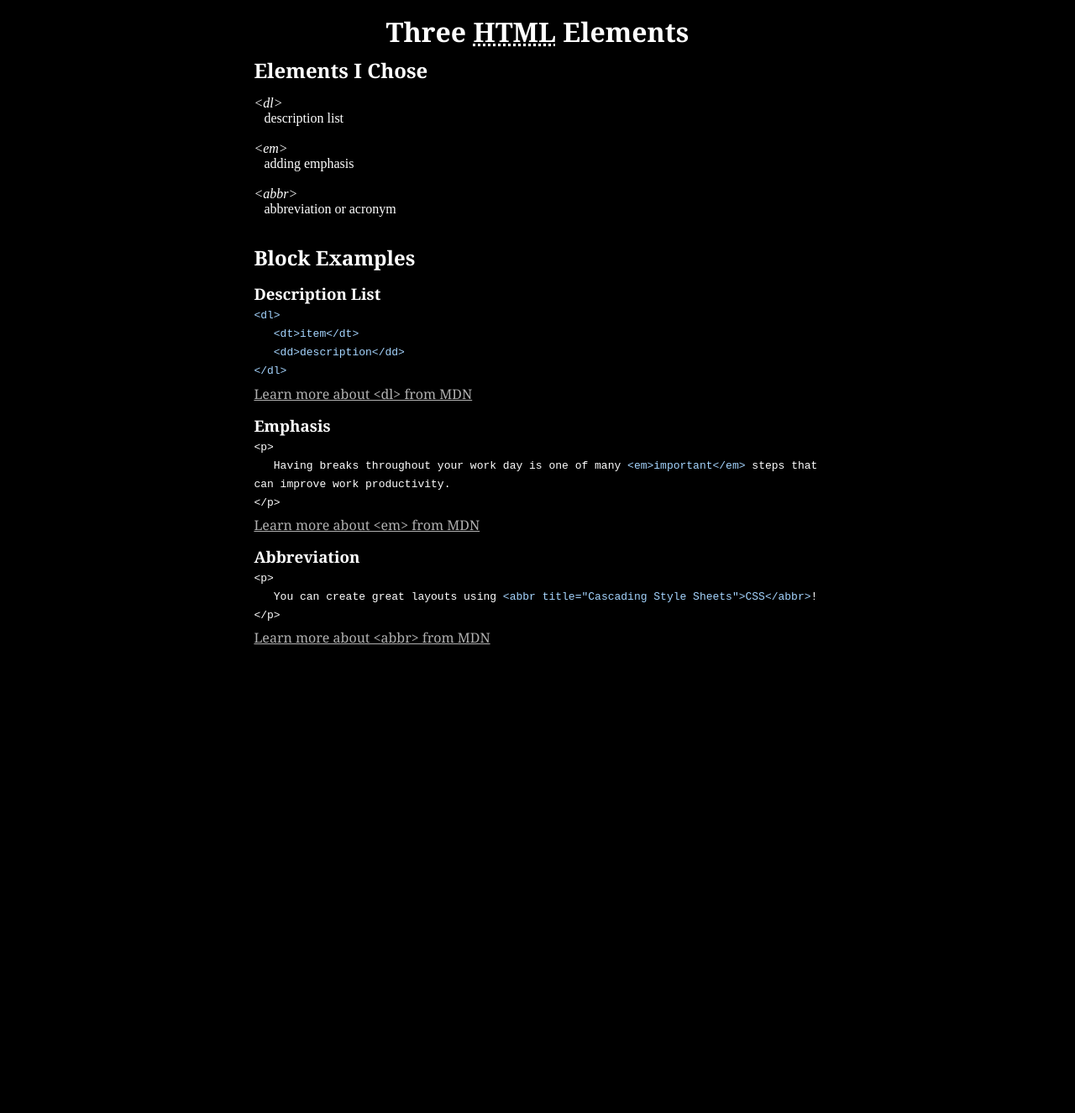
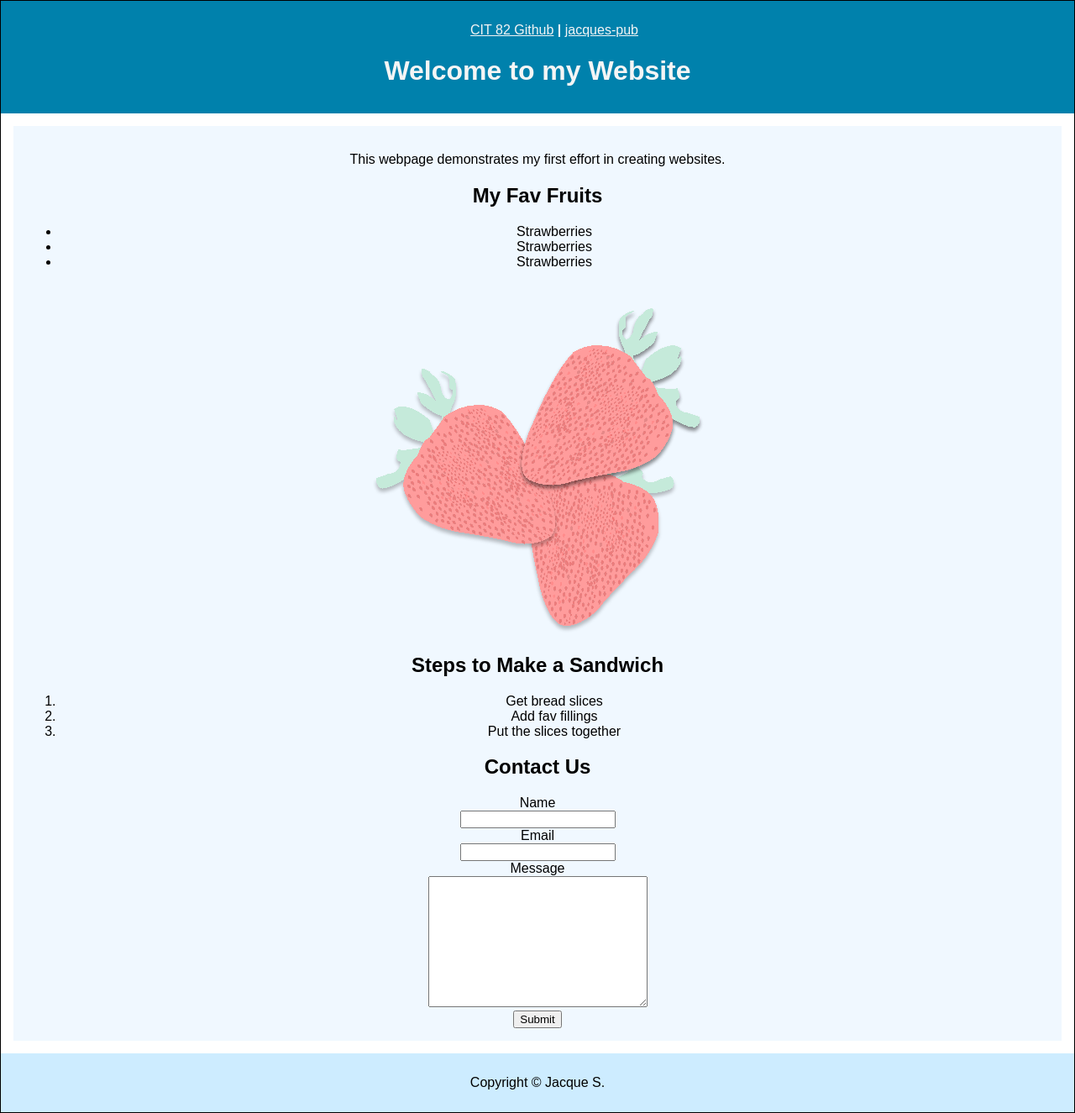
Before and after one commit to CIT82/jacques-pub, a plain HTML site: page w4/index.html in a window 1280 px wide. Shown: the whole page at 84% size. Before the commit the page ends 809 px from the top, so only its background shows below. Drawn offline with Linux system fonts and the light colour scheme.

Commit message:
updating my website

```diff
--- a/w4/index.html
+++ b/w4/index.html
@@ -1,70 +1,67 @@
 <!DOCTYPE html>
 <html lang="en">
   <head>
-    <meta charset="UTF-8">
-    <meta name="viewport" content="width=device-width, initial-scale=1.0">
-    <meta name="author" content="Jacque S.">
-    <title>Week 4 - Implement Three HTML Elements</title>
-    <link rel="stylesheet" href="styles.css">
+    <meta charset="UTF-8" />
+    <meta name="viewport" content="width=device-width, initial-scale=1.0" />
+    <title>My Website</title>
+    <link rel="icon" type="image/x-icon" href="../images/strawberry-logo.png">
+    <link rel="stylesheet" href="styles.css" />
+    <script src="main.js" defer></script>
   </head>
-<body>
+  <body class="outline">
     <header>
-        <h1>Three <abbr title="HyperText Markup Language">HTML</abbr> Elements</h1>
+      <nav>
+        <ul>
+          <li>
+            <a href="https://github.com/CIT82" target="_blank">CIT 82 Github</a>
+          </li>
+          <li>
+            <a href="https://github.com/CIT82/jacques-pub" target="_blank">jacques-pub</a>
+          </li>
+        </ul>
+      </nav>
+      <h1>Welcome to my Website</h1>
     </header>
-    <main class="wrapper">
+    <main>
+      <p>This webpage demonstrates my first effort in creating websites.</p>
       <section>
-            <h2>Elements I Chose</h2>
-            <dl>
-                <dt><em>&lt;dl&gt;</em></dt>
-                <dd>&nbsp;&nbsp;&nbsp;description list</dd><br>
-                <dt><em>&lt;em&gt;</em></dt>
-                <dd>&nbsp;&nbsp;&nbsp;adding emphasis</dd><br>
-                <dt><em>&lt;abbr&gt;</em></dt>
-                <dd>&nbsp;&nbsp;&nbsp;abbreviation or acronym</dd><br>
-            </dl>
-        </section>
-        <article>
-            <header>
-                <h2>Block Examples</h2>
-            </header>
-            <section>
-                <h3>Description List</h3>
-                <code>
-                    <span>
-                        &lt;dl&gt;<br>
-                        &nbsp;&nbsp;&nbsp;&lt;dt&gt;item&lt;/dt&gt;<br>
-                        &nbsp;&nbsp;&nbsp;&lt;dd&gt;description&lt;/dd&gt;<br>
-                        &lt;/dl&gt;
-                    </span>
-                </code>
-                <p>
-                    <a href="https://developer.mozilla.org/en-US/docs/Web/HTML/Element/dl" target="_blank">Learn more about &lt;dl&gt; from MDN</a>
-                </p>
+        <h2>My Fav Fruits</h2>
+        <ul>
+          <li>Strawberries</li>
+          <li>Strawberries</li>
+          <li>Strawberries</li>
+        </ul>
+        <img src="../images/strawberries-bg.svg" alt="Three pink-red strawberries grouped together.">
       </section>
       <section>
-                <h3>Emphasis</h3>
-                <code>
-                    &lt;p&gt;<br>
-                    &nbsp;&nbsp;&nbsp;Having breaks throughout your work day is one of many <span>&lt;em&gt;important&lt;/em&gt;</span> steps that can improve work productivity. <br>
-                    &lt;/p&gt;
-                </code>
-                <p>
-                    <a href="https://developer.mozilla.org/en-US/docs/Web/HTML/Element/em" target="_blank">Learn more about &lt;em&gt; from MDN</a>
-                </p>
+        <h2>Steps to Make a Sandwich</h2>
+        <ol>
+          <li>Get bread slices</li>
+          <li>Add fav fillings</li>
+          <li>Put the slices together</li>
+        </ol>
       </section>
       <section>
-                <h3>Abbreviation</h3>
-                <code>
-                    &lt;p&gt;<br>
-                    &nbsp;&nbsp;&nbsp;You can create great layouts using <span>&lt;abbr title="Cascading Style Sheets"&gt;CSS&lt;/abbr&gt;</span>!<br>
-                    &lt;/p&gt;
-                </code>
-                <p>
-                    <a href="https://developer.mozilla.org/en-US/docs/Web/HTML/Element/abbr" target="_blank">Learn more about &lt;abbr&gt; from MDN</a>
-                </p>
+        <h2>Contact Us</h2>
+        <form action="">
+          <label for="inputName">Name</label>
+          <input type="text" id="inputName" />
+          <label for="inputEmail">Email</label>
+          <input type="email" id="inputEmail" />
+          <label for="inputMessage">Message</label>
+          <textarea
+            name="message"
+            id="inpuptMessage"
+            cols="30"
+            rows="10"
+          ></textarea
+          ><br />
+          <button type="submit">Submit</button>
+        </form>
       </section>
-        </article>
-
     </main>
+    <footer>
+      <p>Copyright &copy; Jacque S.</p>
+    </footer>
   </body>
 </html>
--- a/w4/styles.css
+++ b/w4/styles.css
@@ -1,39 +1,43 @@
-* {
+body {
+    font-family: Arial, Helvetica, sans-serif;
     margin: 0;
     padding: 0;
-    box-sizing: border-box;
+    text-align: center;
 }
 
-body {
-    background-color: #000;
-    color: #fff;
-    padding: 1rem 1.5rem;
-    font-family: Cambria, Cochin, Georgia, Times, 'Times New Roman', serif;
+header {
+    background-color: rgb(0, 129, 172);
+    color: whitesmoke;
+    padding: 10px 0;
+    /* border: 10px dashed red; */
 }
 
-h1 {
-    text-align: center;
+header li {
+    display: inline-block;
+    margin: -1;
 }
-dl {
-    font-family: 'Times New Roman', Times, serif;
+header li:first-child::after {
+    content: '|';
+    font-weight: bold;
+}
+header li > a {
+    color: unset;
+}
+main {
+    margin: 15px;
+    padding: 15px;
+    background-color: aliceblue;
 }
 
-.wrapper {
-    margin: 0 auto;
-    padding: .5rem 2rem;
-    width: 60%;
+footer {
+    background-color: rgb(205, 236, 255);
+    padding: 10px 0;
 }
 
-.wrapper section, h2 {
-    margin-bottom: .88rem;
-}
-p {
-    margin-block: .46rem;
-}
-code > span {
-    color:rgb(165, 213, 255);
+label {
+    display: block;
 }
 
-a {
-    color:rgb(177, 177, 177);
+.outline {
+    border: 1px solid #000;
 }
```
Also changed, not shown: images/strawberries-bg.svg (added), images/strawberry-logo.png (added). Lines whose indentation alone changed are shown as unchanged.
